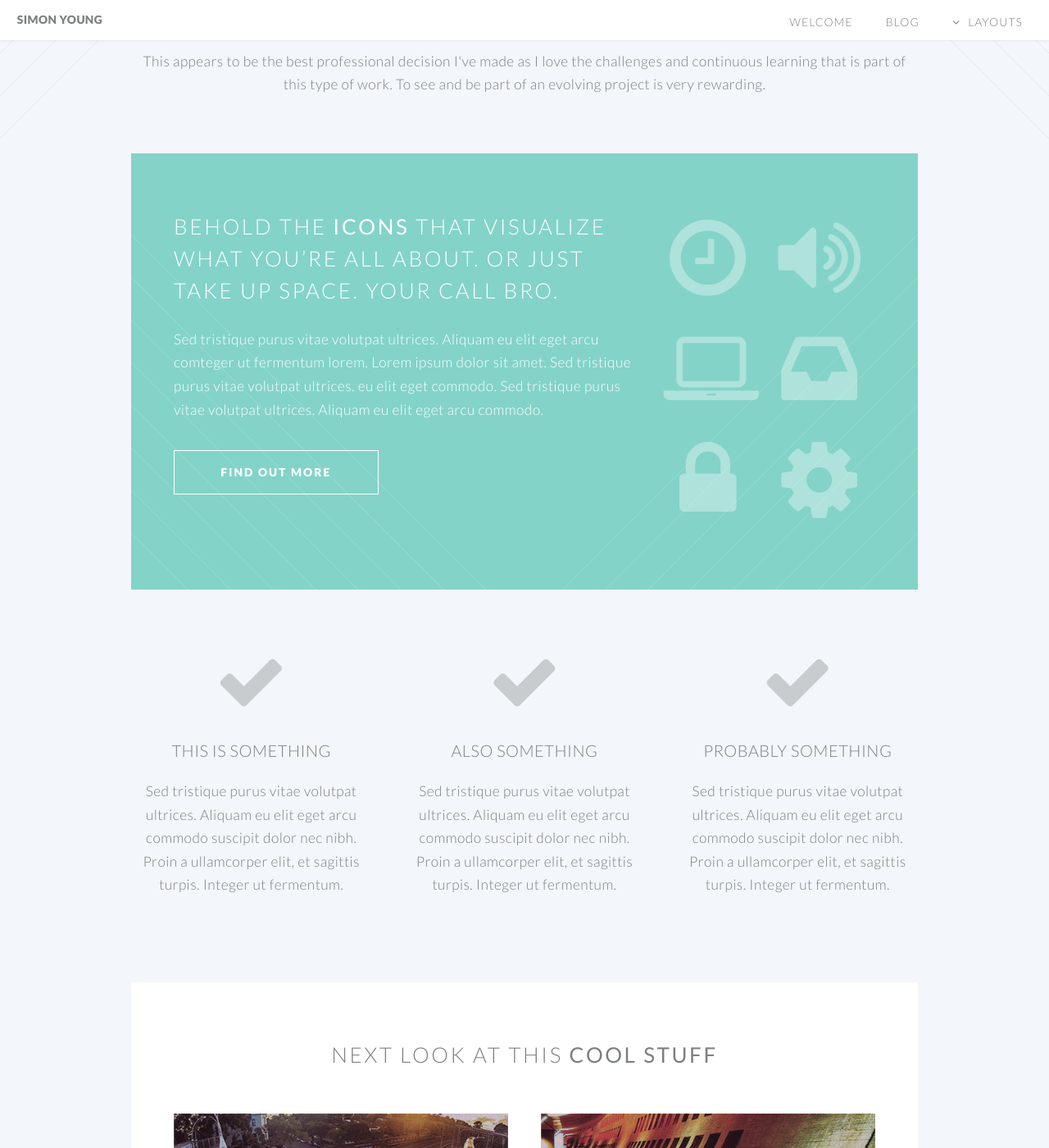
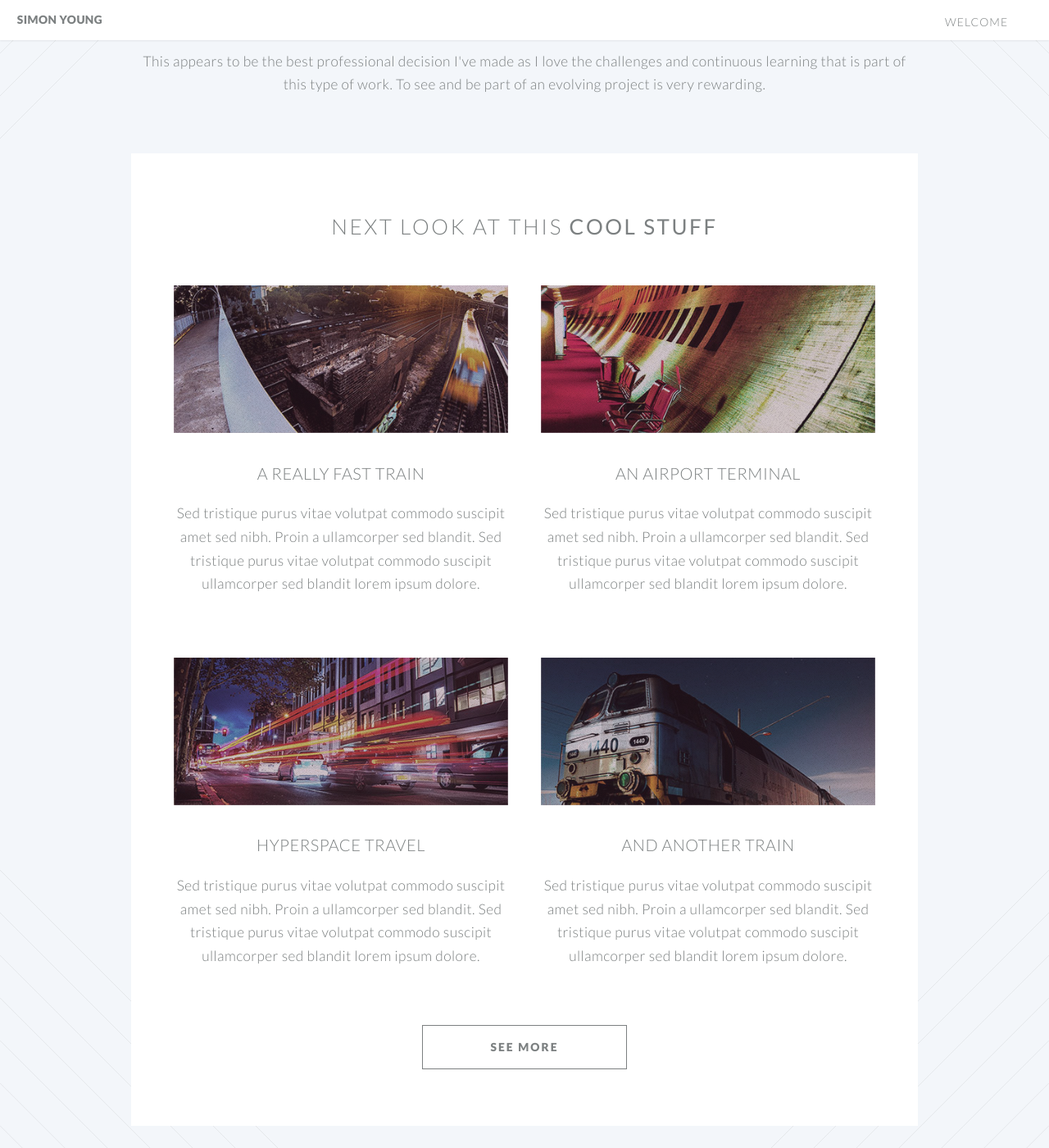
Before and after one commit to siyounguk/siyounguk.github.io, a Jekyll site: the page built from index.html, in a window 1280 px wide and 1400 px high, scrolled down 753 px. Shown: the whole window at 82% size. Built offline with Jekyll 4.4.1, drawn with Linux system fonts in a browser that asks for light colours.

Commit message:
changed index page, removed sections

```diff
--- a/_includes/header.html
+++ b/_includes/header.html
@@ -3,14 +3,14 @@
 				<nav id="nav">
 					<ul>
 						<li><a href="/">Welcome</a></li>
-                        <li><a href="/blog.html">Blog</a></li>
+                        <!-- <li><a href="/blog.html">Blog</a></li> -->
 						<li class="submenu">
-							<a href="">Layouts</a>
+							<!-- <a href="">Layouts</a> -->
 							<ul>
-								<li><a href="/left-sidebar.html">Left Sidebar</a></li>
+						<!-- 		<li><a href="/left-sidebar.html">Left Sidebar</a></li>
 								<li><a href="/right-sidebar.html">Right Sidebar</a></li>
 								<li><a href="/no-sidebar.html">No Sidebar</a></li>
-								<li><a href="/contact.html">Contact</a></li>
+								<li><a href="/contact.html">Contact</a></li> -->
 								<!-- <li class="submenu"> -->
 								<!-- 	<a href="">Submenu</a>
 									<ul>
--- a/index.html
+++ b/index.html
@@ -5,13 +5,13 @@ layout: landing-page
 			<article id="main">
 
 				<header class="special container">
-					<!-- <span class="icon fa-bar-chart-o"></span> -->
+					<!-- 	 -->
 					<h2> After several years working in Loans Operations and trying my hand at teaching English, I turned to Web Development. </h2>
 					<p>This appears to be the best professional decision I've made as I love the challenges and continuous learning that is part of this type of work. To see and be part of an evolving project is very rewarding.</p>
 				</header>
 
 				<!-- One -->
-					<section class="wrapper style2 container special-alt">
+				<!-- 	<section class="wrapper style2 container special-alt">
 						<div class="row half">
 							<div class="8u">
 
@@ -39,10 +39,10 @@ layout: landing-page
 
 							</div>
 						</div>
-					</section>
+					</section> -->
 
 				<!-- Two -->
-					<section class="wrapper style1 container special">
+<!-- 					<section class="wrapper style1 container special">
 						<div class="row">
 							<div class="4u">
 
@@ -78,7 +78,7 @@ layout: landing-page
 
 							</div>
 						</div>
-					</section>
+					</section> -->
 
 				<!-- Three -->
 					<section class="wrapper style3 container special">
```
